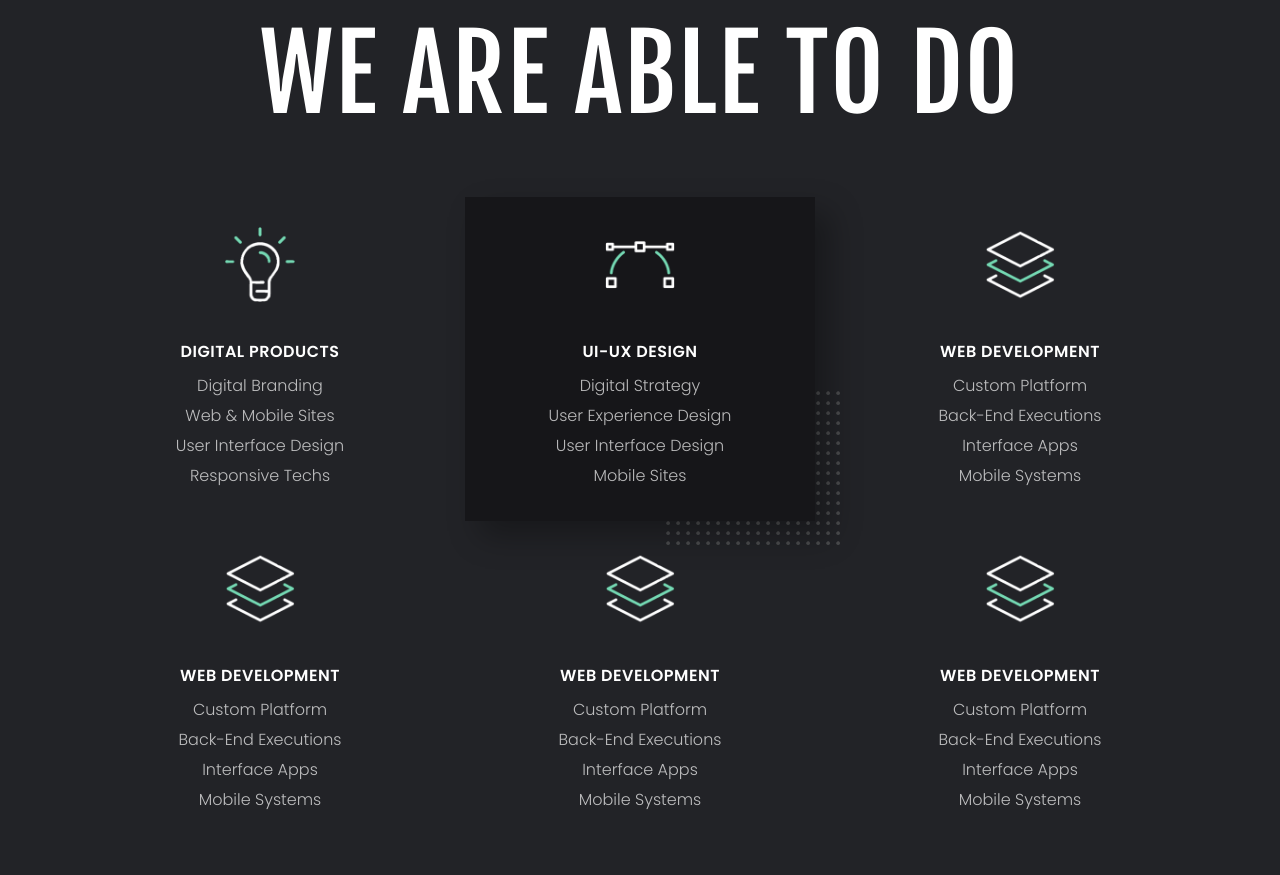
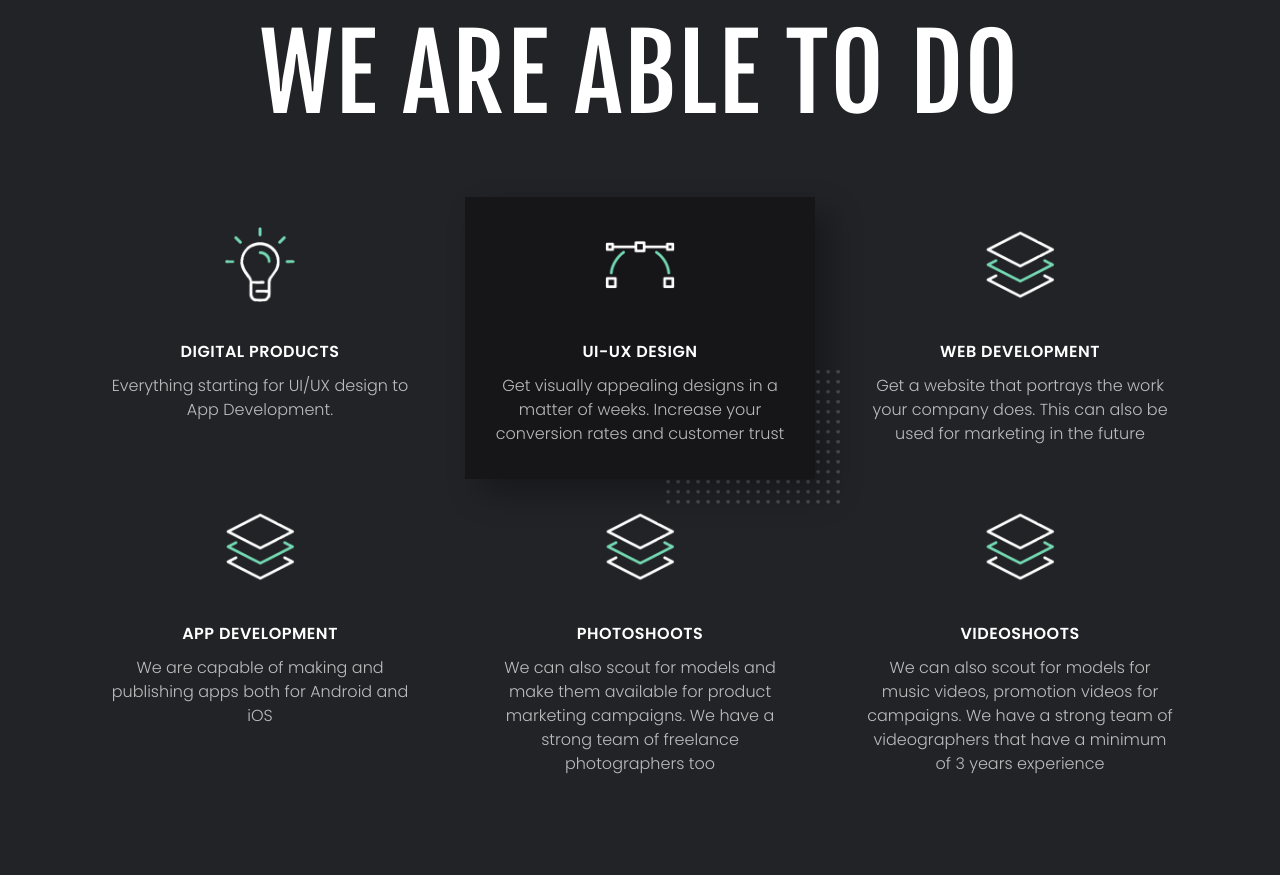
Before and after one commit to tanishk1998/testing-netlify, a plain HTML site: page index.html in a window 1280 px wide. Shown: the part 2805-3680 px from the top of the page. Drawn offline with Linux system fonts and the light colour scheme; animation ran at ten frames a second.

Commit message:
roles changed

```diff
--- a/index.html
+++ b/index.html
@@ -71,7 +71,7 @@
         <li><a href="studio.html">STUDIO</a></li>
         <li><a href="showcases.html">SHOWCASE</a></li>
         <li><a href="contact.html">CONTACT</a></li>
-        <li><a href="#">Primero</a></li>
+        <!-- <li><a href="#">Primero</a></li> -->
       </ul>
 
     <!-- end inner -->
@@ -98,13 +98,11 @@
 <!-- end social-media -->
 
 
-
+<!--
 <div class="all-cases">
   <div class="layer"> </div>
-  <!-- end layer -->
   <div class="inner">
     <ul>
-      <!-- <li><a href="#">Darkness</a></li> -->
       <li><a href="">Goddes</a></li>
       <li><a href="#">Employee</a></li>
       <li><a href="#">Berry</a></li>
@@ -112,9 +110,10 @@
       <li><a href="#">Primero</a></li>
     </ul>
   </div>
-  <!-- end inner -->
-</div>
-<!-- end all-cases -->
+</div> -->
+
+
+
 <main>
   <aside class="left-side">
     <div class="logo"> <a href="index.html"><img src="images/logo.png" alt="Image"></a> </div>
@@ -257,10 +256,7 @@
             <figure> <img src="images/icon01.png" alt="Image"> </figure>
             <h6>DIGITAL PRODUCTS</h6>
             <ul>
-              <li>Digital Branding</li>
-              <li>Web & Mobile Sites</li>
-              <li>User Interface Design</li>
-              <li>Responsive Techs</li>
+              <li>Everything starting for UI/UX design to App Development.</li>
             </ul>
           </div>
           <!-- end content-block -->
@@ -271,10 +267,7 @@
             <figure> <img src="images/icon02.png" alt="Image"> </figure>
             <h6>UI-UX DESIGN</h6>
             <ul>
-              <li>Digital Strategy</li>
-              <li>User Experience Design</li>
-              <li>User Interface Design</li>
-              <li>Mobile Sites</li>
+              <li>Get visually appealing designs in a matter of weeks. Increase your conversion rates and customer trust</li>
             </ul>
           </div>
           <!-- end content-block -->
@@ -285,10 +278,7 @@
             <figure> <img src="images/icon03.png" alt="Image"> </figure>
             <h6>WEB DEVELOPMENT</h6>
             <ul>
-              <li>Custom Platform</li>
-              <li>Back-End Executions</li>
-              <li>Interface Apps</li>
-              <li>Mobile Systems</li>
+              <li>Get a website that portrays the work your company does. This can also be used for marketing in the future</li>
             </ul>
           </div>
           <!-- end content-block -->
@@ -296,12 +286,9 @@
         <div class="col-lg-4 col-md-4 wow" data-splitting>
           <div class="content-block">
             <figure> <img src="images/icon03.png" alt="Image"> </figure>
-            <h6>WEB DEVELOPMENT</h6>
+            <h6>APP DEVELOPMENT</h6>
             <ul>
-              <li>Custom Platform</li>
-              <li>Back-End Executions</li>
-              <li>Interface Apps</li>
-              <li>Mobile Systems</li>
+              <li>We are capable of making and publishing apps both for Android and iOS</li>
             </ul>
           </div>
           <!-- end content-block -->
@@ -309,12 +296,9 @@
         <div class="col-lg-4 col-md-4 wow" data-splitting>
           <div class="content-block">
             <figure> <img src="images/icon03.png" alt="Image"> </figure>
-            <h6>WEB DEVELOPMENT</h6>
+            <h6>PHOTOSHOOTS</h6>
             <ul>
-              <li>Custom Platform</li>
-              <li>Back-End Executions</li>
-              <li>Interface Apps</li>
-              <li>Mobile Systems</li>
+              <li>We can also scout for models and make them available for product marketing campaigns. We have a strong team of freelance photographers too</li>
             </ul>
           </div>
           <!-- end content-block -->
@@ -322,12 +306,9 @@
         <div class="col-lg-4 col-md-4 wow" data-splitting>
           <div class="content-block">
             <figure> <img src="images/icon03.png" alt="Image"> </figure>
-            <h6>WEB DEVELOPMENT</h6>
+            <h6>VIDEOSHOOTS</h6>
             <ul>
-              <li>Custom Platform</li>
-              <li>Back-End Executions</li>
-              <li>Interface Apps</li>
-              <li>Mobile Systems</li>
+              <li>We can also scout for models for music videos, promotion videos for campaigns. We have a strong team of videographers that have a minimum of 3 years experience</li>
             </ul>
           </div>
           <!-- end content-block -->
```
